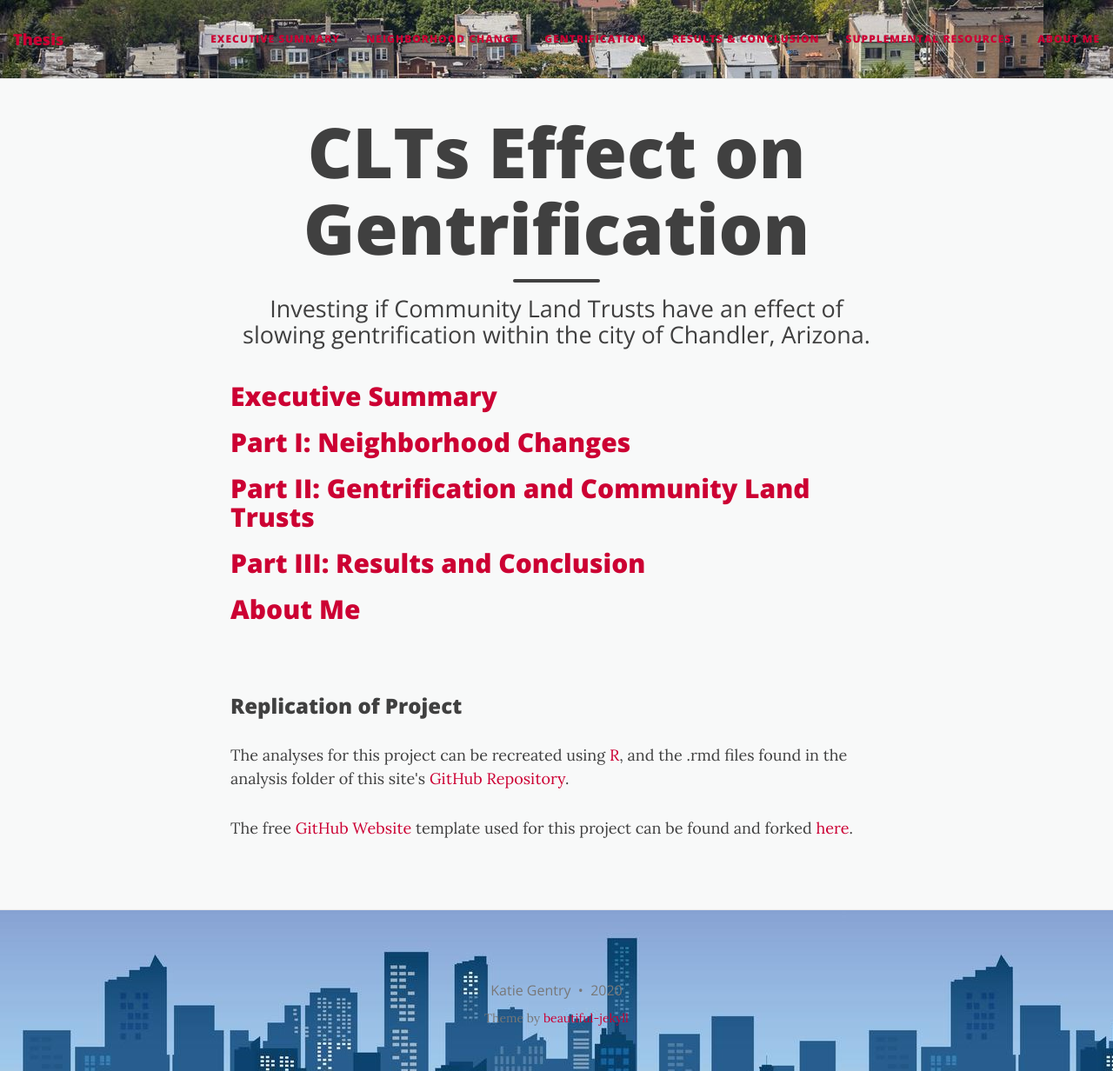
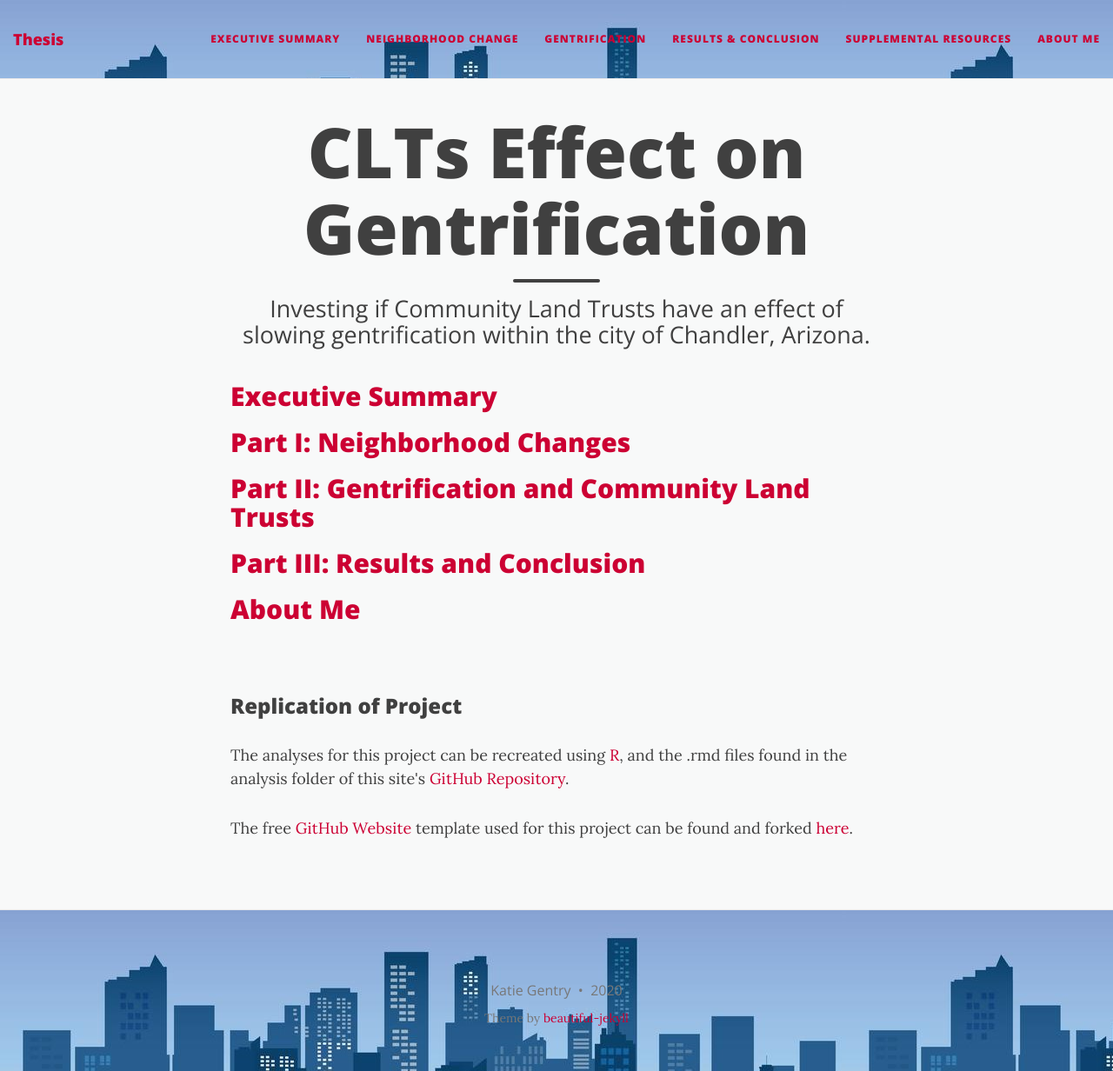
Before and after one commit to katiegentry07/thesis, a Jekyll site: the page built from index.html, in a window 1280 px wide and 1232 px high. Shown: the whole window at 87% size. Built offline with Jekyll 4.4.1, drawn with Linux system fonts in a browser that asks for light colours; nearby versions of some CDN libraries; the list of posts is cut into pages by our own code.

Commit message:
Update _config.yml

```diff
--- a/_config.yml
+++ b/_config.yml
@@ -51,7 +51,7 @@ footer-link-col: "#CC0033"
 # Alternatively, the navbar, footer, and page background can be set to use background images
 # instead of colour
 
-navbar-img: "/img/gentrification.jpeg"
+navbar-img: "/img/city-landscape.jpg"
 footer-img: "/img/city-landscape.jpg"
 # page-img: "https://ricardoduraniii.files.wordpress.com/2017/10/cropped-img_20171019_085648249.jpg"
 
```
